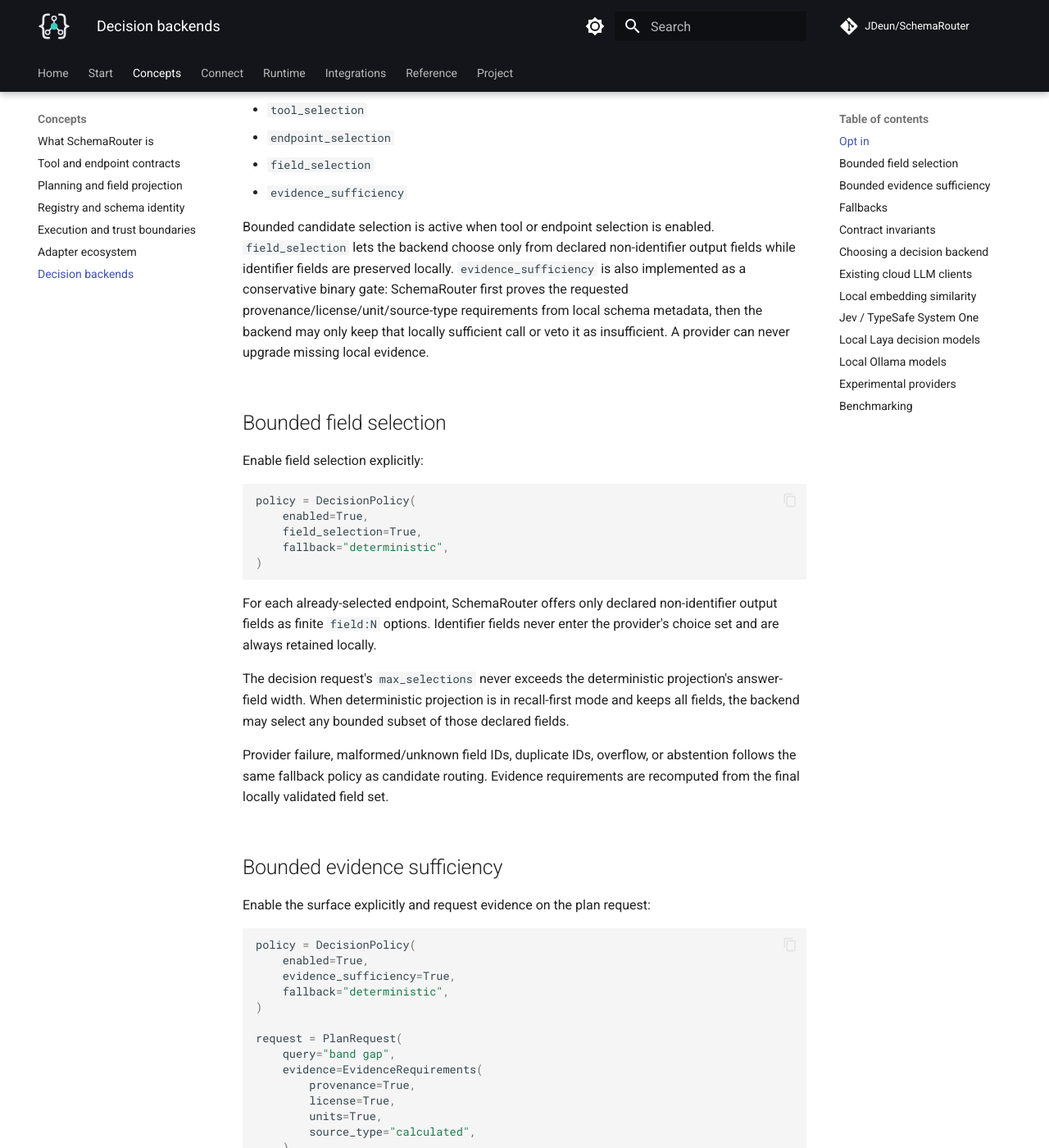
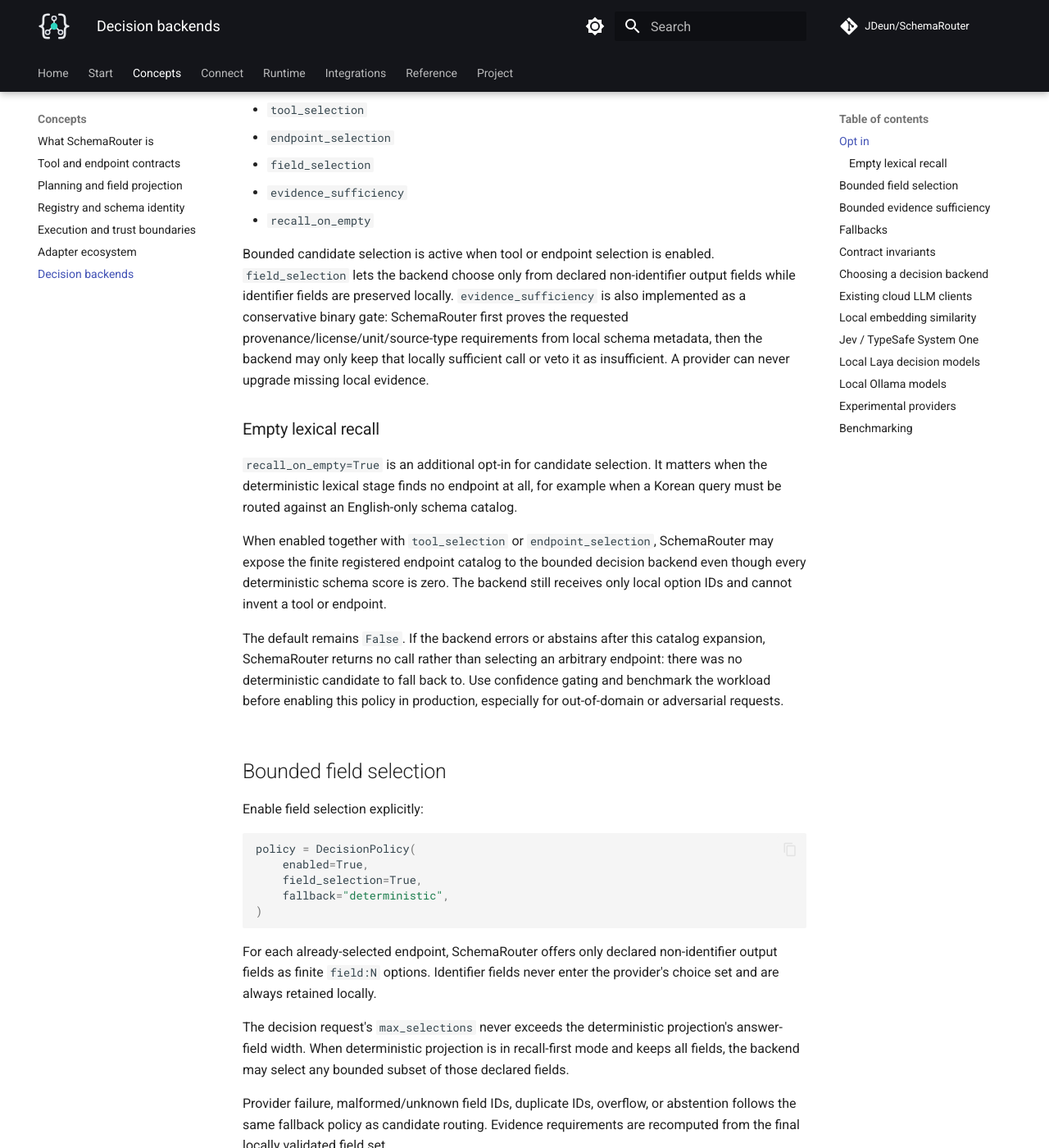
Before and after one commit to JDeun/SchemaRouter, an MkDocs documentation site: the page built from docs/concepts/decision-backends.md, in a window 1280 px wide and 1400 px high, scrolled down 1044 px. Shown: the whole window at 82% size. Built offline with MkDocs 1.6.1 and Material for MkDocs 9.7.7, drawn with Linux system fonts in a browser that asks for light colours; comment, search, counter and statistics services are not loaded; some of the changed text lies outside the part shown.

Commit message:
docs: define empty lexical recall decision policy

````diff
--- a/docs/concepts/decision-backends.md
+++ b/docs/concepts/decision-backends.md
@@ -49,6 +49,7 @@ The master `enabled` switch must be true. Individual surfaces are separately con
 - `endpoint_selection`
 - `field_selection`
 - `evidence_sufficiency`
+- `recall_on_empty`
 
 Bounded candidate selection is active when tool or endpoint selection is enabled. `field_selection`
 lets the backend choose only from declared non-identifier output fields while identifier fields are
@@ -56,6 +57,22 @@ preserved locally. `evidence_sufficiency` is also implemented as a conservative
 SchemaRouter first proves the requested provenance/license/unit/source-type requirements from local
 schema metadata, then the backend may only keep that locally sufficient call or veto it as
 insufficient. A provider can never upgrade missing local evidence.
+
+### Empty lexical recall
+
+`recall_on_empty=True` is an additional opt-in for candidate selection. It matters when the
+deterministic lexical stage finds no endpoint at all, for example when a Korean query must be routed
+against an English-only schema catalog.
+
+When enabled together with `tool_selection` or `endpoint_selection`, SchemaRouter may expose the
+finite registered endpoint catalog to the bounded decision backend even though every deterministic
+schema score is zero. The backend still receives only local option IDs and cannot invent a tool or
+endpoint.
+
+The default remains `False`. If the backend errors or abstains after this catalog expansion,
+SchemaRouter returns no call rather than selecting an arbitrary endpoint: there was no deterministic
+candidate to fall back to. Use confidence gating and benchmark the workload before enabling this
+policy in production, especially for out-of-domain or adversarial requests.
 
 ## Bounded field selection
 
@@ -267,14 +284,14 @@ See [Jev / TypeSafe System One](../integrations/jev.md) for sync/async usage and
 
 ## Local Laya decision models
 
-The 0.6 development line includes an optional `LayaDecisionBackend` for local non-autoregressive
-bounded decisions:
+SchemaRouter includes an optional `LayaDecisionBackend` for local non-autoregressive bounded
+decisions:
 
 ```bash
 pip install -e ".[laya]"
 ```
 
-The packaged extra will be `schemarouter[laya]` after a release containing this integration.
+The packaged extra is `schemarouter[laya]`.
 
 ```python
 from schemarouter.integrations import LayaDecisionBackend
````
